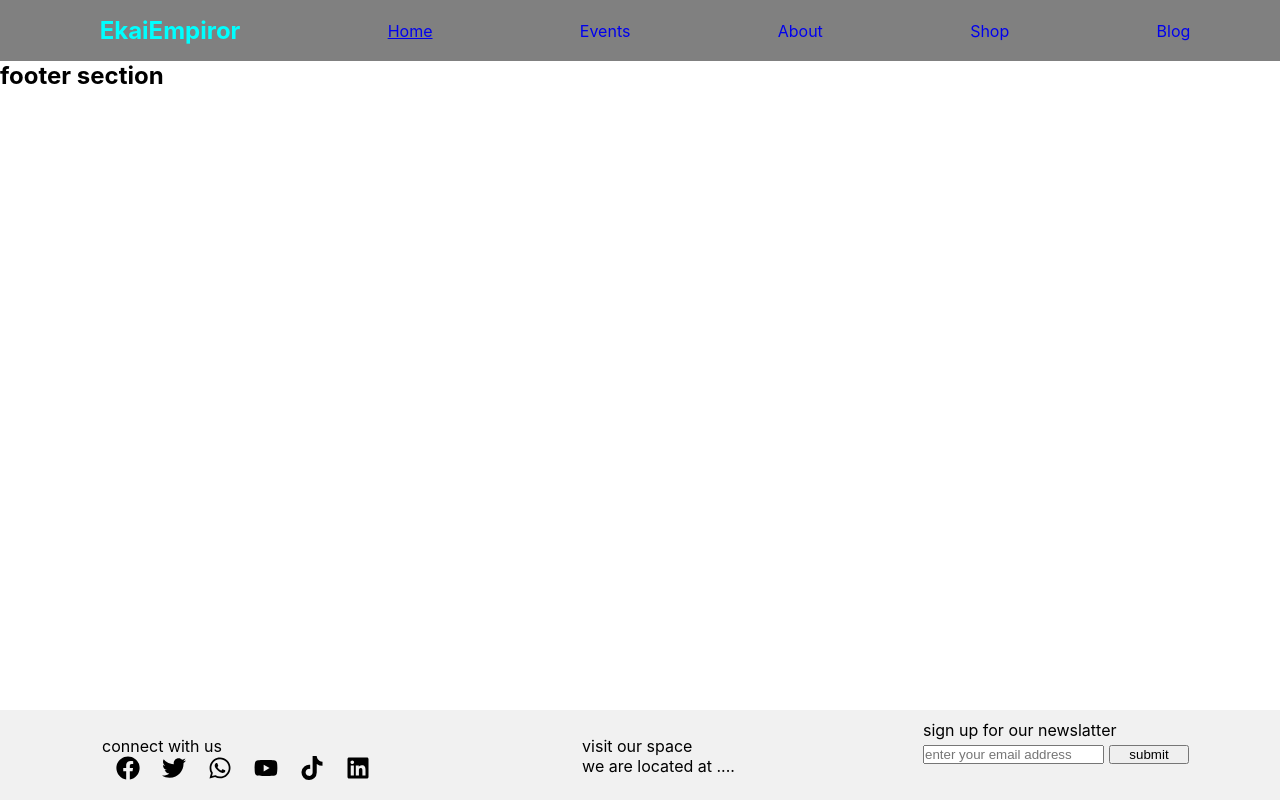
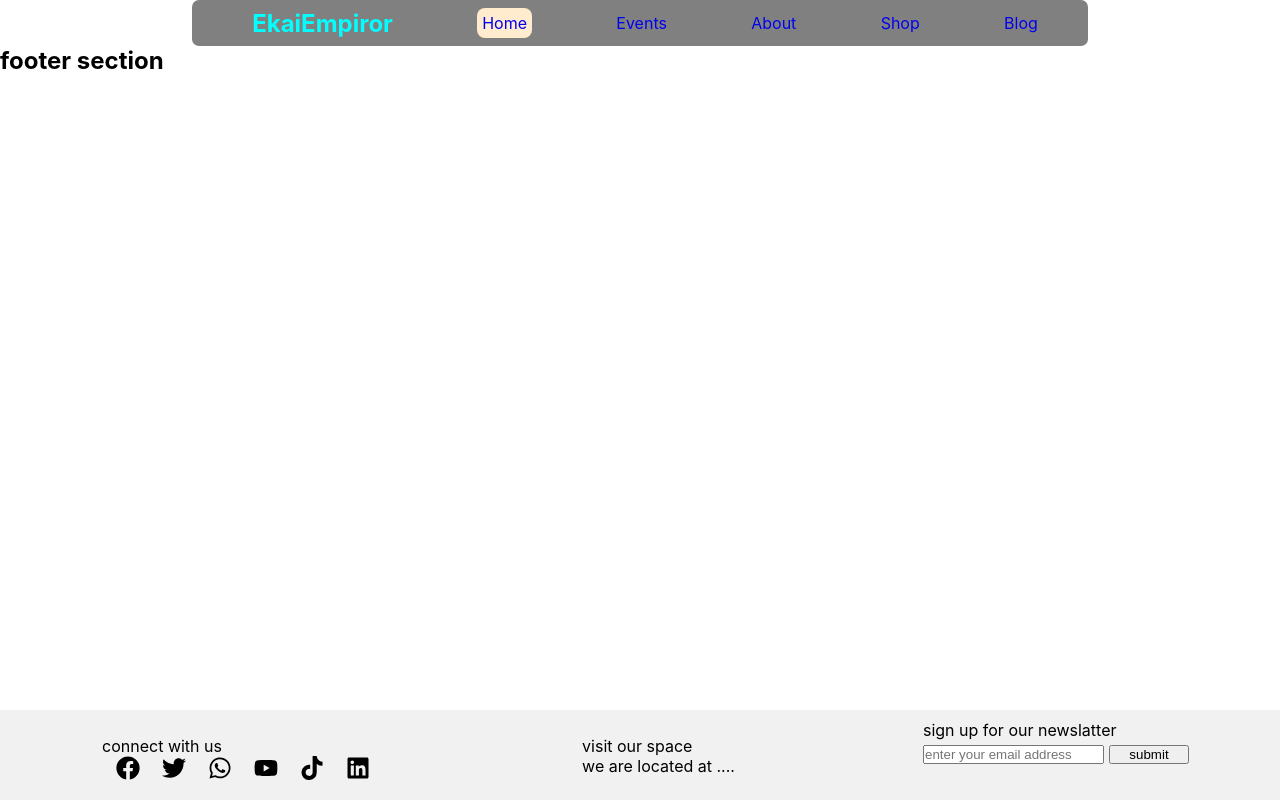
Before and after one commit to Kris-Ekiteles/ekai_empiror, a React (Create React App) app: page / in a window 1280 px wide. In both pictures the pointer is over the link "Home". Built offline with nearby package versions, Linux system fonts and the light colour scheme.

Commit message:
change width of navbar to 70%

```diff
--- a/src/App.css
+++ b/src/App.css
@@ -9,13 +9,20 @@ nav {
   justify-content: space-around;
   background-color: gray;
   position: relative;
-  padding: 1rem;
+  padding: .5rem;
+  width: 70%;
+  margin: 0 auto;
+  border-radius: 7px;
+
 }
 nav a {
   text-decoration: none;
 }
 nav a:hover {
-  text-decoration: underline;
+  background-color: blanchedalmond;
+  padding: 5px;
+  transition: .3s;
+  border-radius: 8px;
 }
 nav h1 {
   left: 0;
@@ -34,6 +41,5 @@ nav h1 {
   nav {
     display: block;
     width: 100%;
-
   }
 }
```
